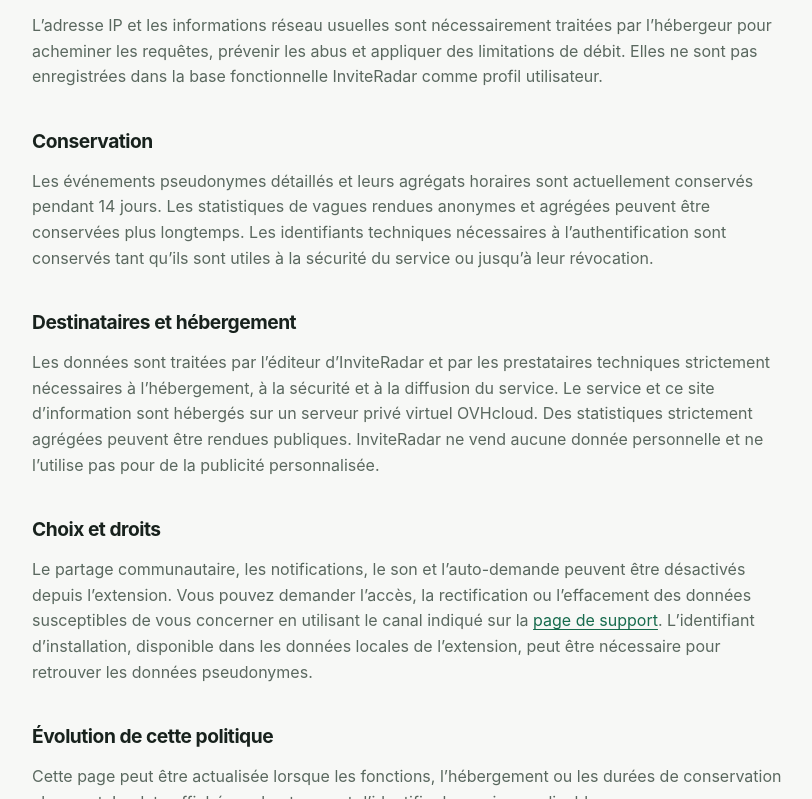
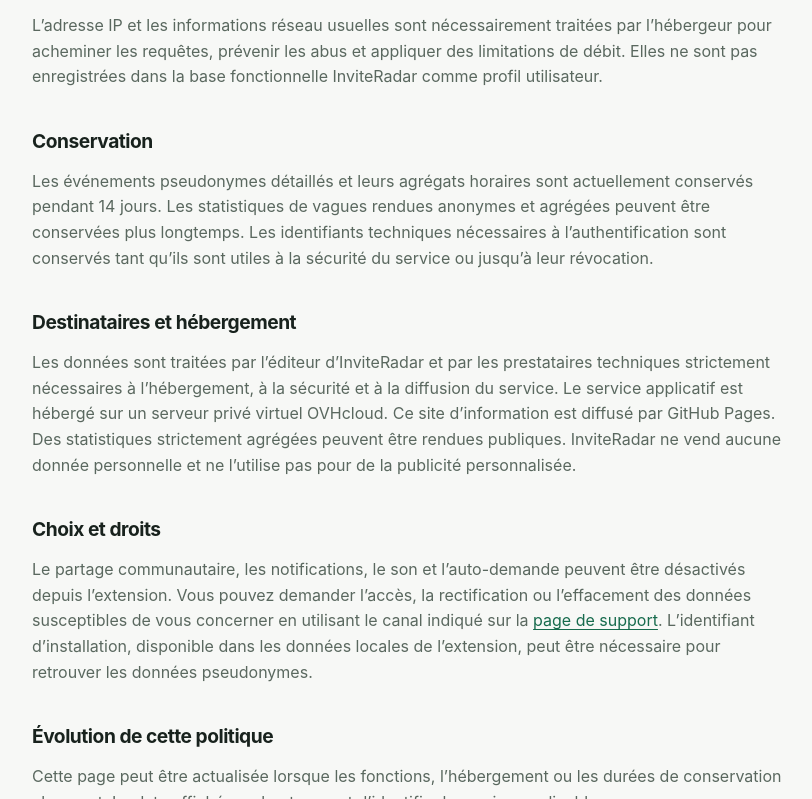
Before and after one commit to InviteRadar/InviteRadar.github.io, a plain HTML site: page confidentialite/index.html in a window 1280 px wide. Shown: the part 1334-2133 px from the top of the page, without its empty margins (228-1040 px from the left). Drawn offline with Linux system fonts and the light colour scheme.

Commit message:
Précise l’hébergement de la politique

```diff
--- a/confidentialite/index.html
+++ b/confidentialite/index.html
@@ -20,7 +20,7 @@
     </header>
     <main class="page narrow">
       <h1>Politique de confidentialité</h1>
-      <p class="meta">Dernière mise à jour : 16 octobre 2026</p>
+      <p class="meta">Dernière mise à jour : 17 octobre 2026</p>
       <p>
         Cette politique décrit les traitements réalisés par l’extension Chrome InviteRadar et
         par son service technique. InviteRadar cherche à limiter les données aux informations
@@ -90,9 +90,10 @@
       <p>
         Les données sont traitées par l’éditeur d’InviteRadar et par les prestataires techniques
         strictement nécessaires à l’hébergement, à la sécurité et à la diffusion du service.
-        Le service et ce site d’information sont hébergés sur un serveur privé virtuel OVHcloud.
-        Des statistiques strictement agrégées peuvent être rendues publiques. InviteRadar ne vend
-        aucune donnée personnelle et ne l’utilise pas pour de la publicité personnalisée.
+        Le service applicatif est hébergé sur un serveur privé virtuel OVHcloud. Ce site
+        d’information est diffusé par GitHub Pages. Des statistiques strictement agrégées peuvent
+        être rendues publiques. InviteRadar ne vend aucune donnée personnelle et ne l’utilise pas
+        pour de la publicité personnalisée.
       </p>
 
       <h2>Choix et droits</h2>
```
